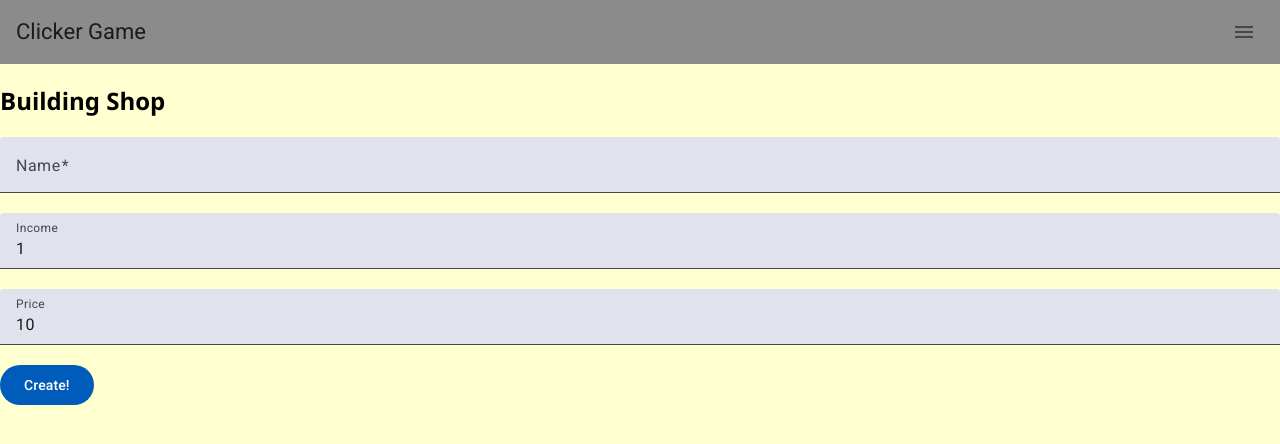
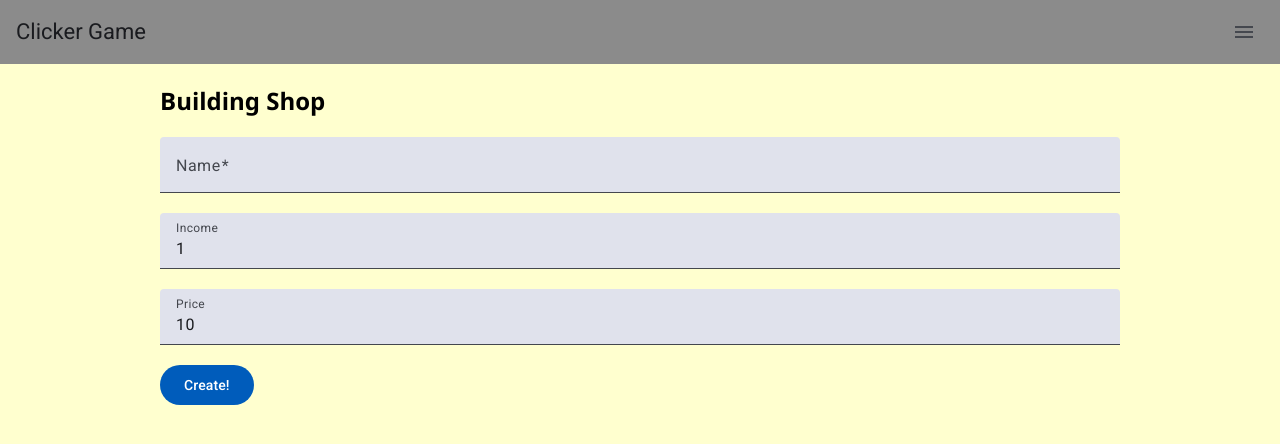
Before and after one commit to GergelyDobo/PWA-25-26-1, an Angular app: page /shop in a window 1280 px wide. Shown: the top 444 px of the page. Built offline with nearby package versions, Linux system fonts and the light colour scheme.

Commit message:
Build shop style

```diff
--- a/src/app/building-shop/building-shop.component.html
+++ b/src/app/building-shop/building-shop.component.html
@@ -1,16 +1,18 @@
+<div class="form-container">
   <h2>Building Shop</h2>
   <form [formGroup]="buildingForm">
     <mat-form-field>
       <mat-label>Name</mat-label>
-        <input matInput type="text" formControlName="name">
+      <input matInput type="text" formControlName="name" />
     </mat-form-field>
     <mat-form-field>
       <mat-label>Income</mat-label>
-        <input matInput type="number" formControlName="income">
+      <input matInput type="number" formControlName="income" />
     </mat-form-field>
     <mat-form-field>
       <mat-label>Price</mat-label>
-        <input matInput type="number" formControlName="price">
+      <input matInput type="number" formControlName="price" />
     </mat-form-field>
     <button mat-flat-button (click)="onSubmit()">Create!</button>
   </form>
+</div>
--- a/src/app/building-shop/building-shop.component.scss
+++ b/src/app/building-shop/building-shop.component.scss
@@ -1,3 +1,8 @@
 mat-form-field {
-    display: block;
+  display: block;
 }
+
+div.form-container {
+  margin: 0 auto;
+  width: 75%;
+}
```
Also changed, not shown: src/app/building-shop/building-shop.component.ts (+17 -8 lines). Lines whose indentation alone changed are shown as unchanged.
